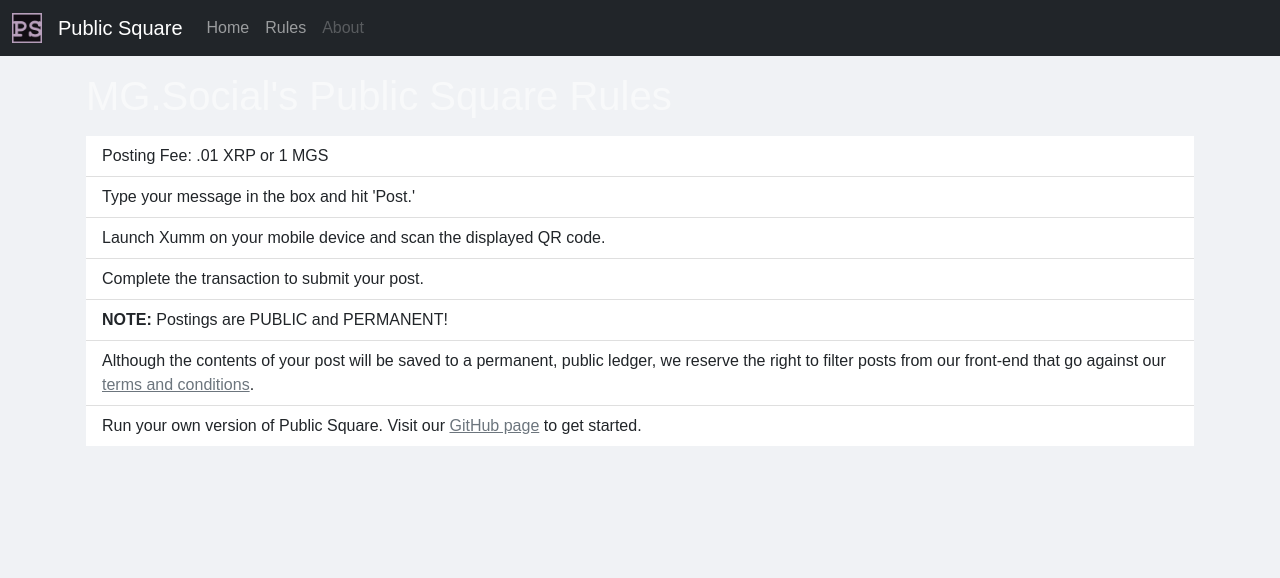
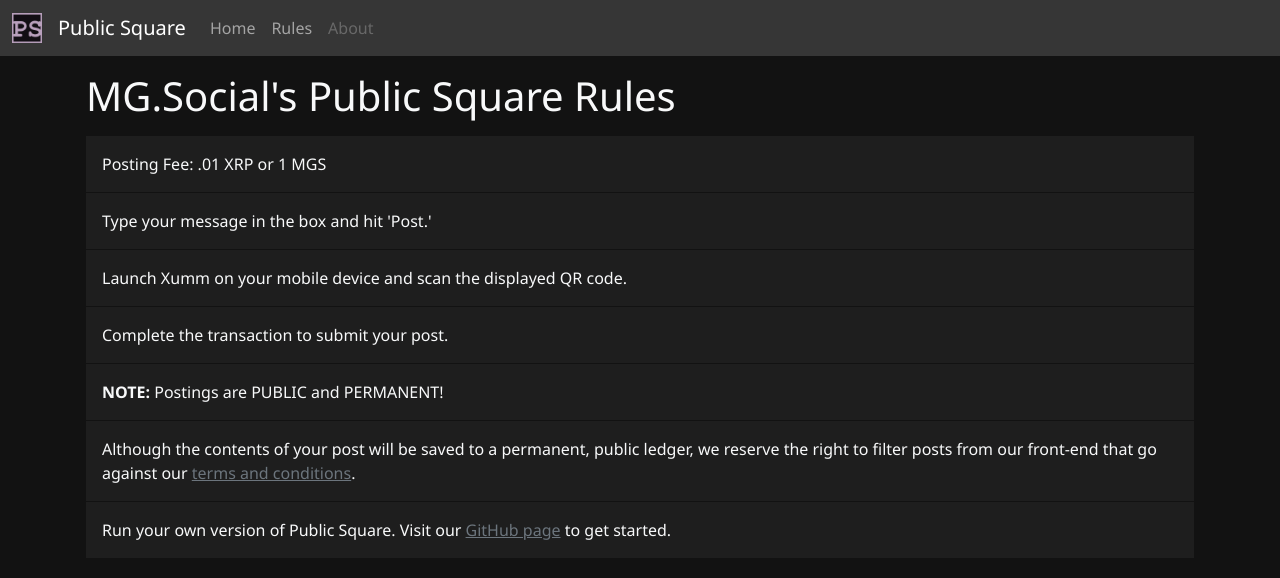
Before and after one commit to MateoXRP/public-square, a React (Create React App) app in the folder client/: page /rules in a window 1280 px wide. Shown: the top 578 px of the page. Built offline with nearby package versions, Linux system fonts and the light colour scheme.

Commit message:
Update styles

```diff
--- a/client/src/index.css
+++ b/client/src/index.css
@@ -1,3 +1,11 @@
+:root {
+  --main-bg-color: #121212;
+  --card-bg-color: #1e1e1e;
+  --navbar-bg-color: #363636;
+  --text-muted-color: #9c9a98;
+  --text-color: #f8f9fa;
+}
+
 body {
   margin: 0;
   font-family: Segoe UI Historic, Segoe UI, Helvetica, Arial, sans-serif;
@@ -6,41 +14,40 @@
 
   font-size: 16px;
   background-color: var(--main-bg-color);
-  font-family: 'PT Sans', sans-serif;
+  /* font-family: 'PT Sans', sans-serif; */
   height: 100%;
   color: var(--text-color);
 }
 
-:root {
-  --main-bg-color: #f0f2f5;
-  --main-titles-bg-color: #f6f7f8;
-  --main-border-color: #dfdfdf;
-  --main-title-color: initial;
-  --topbar-bg: #fff;
-  --topbar-shadow: 0 0 7px 0 rgb(180 180 180 / 75%);
-  --topbar-icons-hover: #e3e3e3;
-  --btn-color-bg: #1877f2;
-  --bg-image-container: #fbfbfb;
-  --bg-inner-containers: #fff;
-  --bg-input-bg: #f0f2f5;
-  --bg-message-box: #fff;
-  --bg-sidebar-icons: #d3d5d9;
-  --bg-topbar-icons: #e4e6eb;
-  --text-color: #4b4b4b;
-  --link-color: #0f3b4a;
-  --comment-input-border: #ccd0d5;
-  --comment-list-bg: #fbfbfb;
-  --comment-item-bg: #ebedf0;
-  --main-border-color-bit: #eee;
-  --sidebar-hover-menu: #e4e6e9;
-  --sidebar-hover-menu-border: #e4e6e9;
-  --scroll-bg: #eaeaea;
-  --scroll-thumb: #ccc;
-  --scroll-thumb-hover: #aaa;
-  --link-hover-color: #1767ce;
-  --input-disabled: #dbdbdb;
+.App {
+  background-color: var(--main-bg-color);
 }
 
-.container {
-  background-color: var(--main-bg-color);
+.navbar-dark {
+  background-color: var(--navbar-bg-color) !important;
 }
+
+.card {
+  max-width: 45rem;
+  color: var(--text-color);
+  background-color: var(--card-bg-color);
+}
+
+.list-group-item {
+  color: var(--text-color);
+  background-color: var(--card-bg-color);
+  border-color: var(--main-bg-color);
+  padding: 1rem;
+}
+
+.text-light {
+  color: var(--text-color) !important;
+}
+
+.text-muted {
+  color: var(--text-muted-color) !important;
+}
+
+.fs-smaller {
+  font-size: smaller;
+}
```
